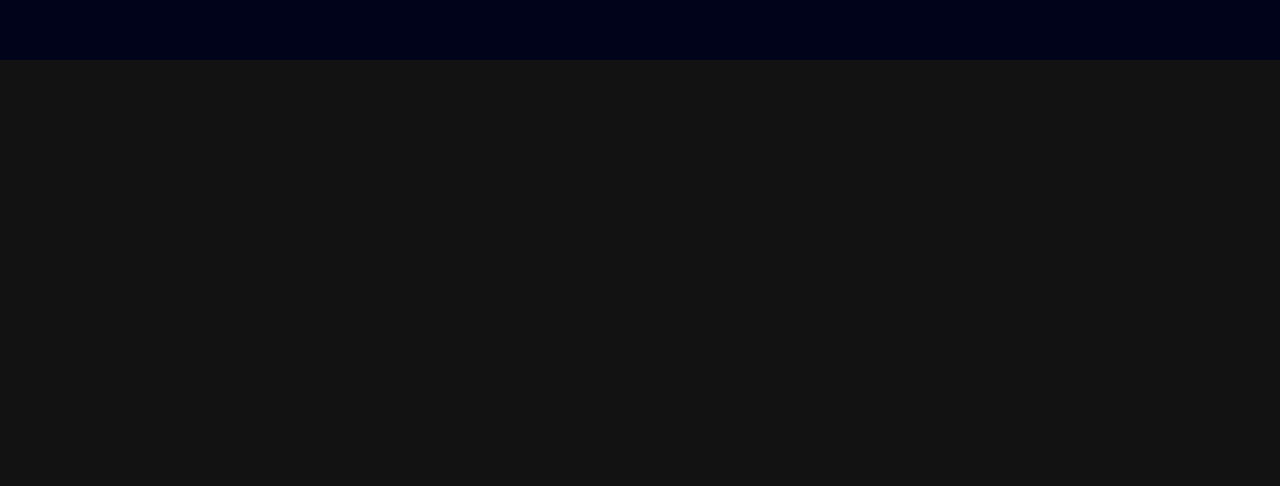
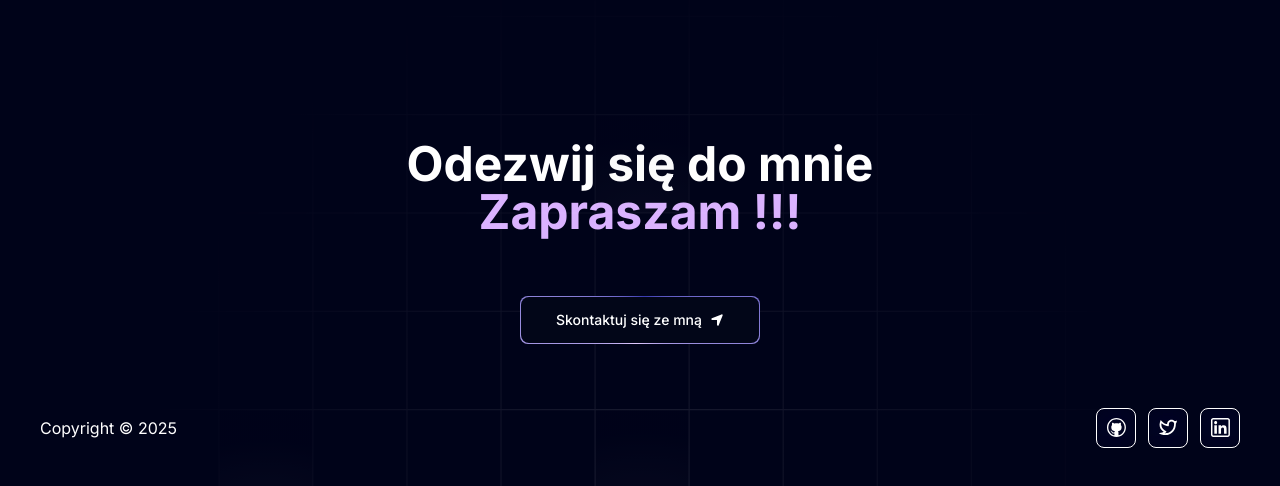
Before and after one commit to vat332/portfolio, a Next.js app: page / in a window 1280 px wide. Shown: the part 4784-5270 px from the top of the page. Before the commit the page ends 4844 px from the top, so only its background shows below. Built offline with nearby package versions, Linux system fonts and the light colour scheme.

Commit message:
Add Footer component and social media data; update Home page to include Footer section and modify navItems

```diff
--- a/app/page.tsx
+++ b/app/page.tsx
@@ -1,5 +1,6 @@
 import Approach from "@/components/Approach";
 import Experience from "@/components/Experience";
+import Footer from "@/components/Footer";
 import Grid from "@/components/Grid";
 import Hero from "@/components/Hero";
 import RecentProjects from "@/components/RecentProjects";
@@ -18,6 +19,7 @@
         <Technologies />
         <Experience />
         <Approach />
+        <Footer />
       </div>
     </main>
   );
--- /dev/null
+++ b/components/Footer.tsx
@@ -0,0 +1,47 @@
+import { socialMedia } from "@/data";
+import { FaLocationArrow } from "react-icons/fa6";
+import MagicButton from "./ui/MagicButton";
+
+const Footer = () => {
+  return (
+    <footer className="w-full pt-20 pb-10" id="contact">
+      <div className="w-full absolute left-0 -bottom-72 min-h-96">
+        <img
+          src="/footer-grid.svg"
+          alt="grid"
+          className="w-full h-full opacity-50"
+        />
+      </div>
+      <div className="flex flex-col items-center">
+        <h1 className="heading lg:max-w-[45vw]">
+          Odezwij się do mnie <br />
+          <span className="text-purple-300">Zapraszam !!! </span>
+        </h1>
+        <a href="mailto:sebastian.murawski0110@gmail.com" className="mt-5">
+          <MagicButton
+            title="Skontaktuj się ze mną"
+            icon={<FaLocationArrow />}
+            position="right"
+          />
+        </a>
+      </div>
+      <div className="flex mt-16 md:flex-row flex-col justify-between items-center">
+        <p className="md:text-base text-sm md:font-normal font-light">
+          Copyright © 2025
+        </p>
+        <div className="flex items-center md:gap-3 gap-6">
+          {socialMedia.map((profile) => (
+            <div
+              key={profile.id}
+              className="w-10 h-10 cursor-pointer flex justify-center items-center backdrop-filter backdrop-blur-lg saturate-180 bg-opacity-75 bg-black-200 rounded-lg border border-black-300"
+            >
+              <img src={profile.img} alt={profile.id} width={20} height={20} />
+            </div>
+          ))}
+        </div>
+      </div>
+    </footer>
+  );
+};
+
+export default Footer;
--- a/components/ui/FloatingNav.tsx
+++ b/components/ui/FloatingNav.tsx
@@ -55,7 +55,7 @@
           duration: 0.2,
         }}
         className={cn(
-          "flex max-w-fit md:min-w-[70vw] lg:min-w-fit fixed z-[5000] top-10 inset-x-0 mx-auto px-10 py-5 rounded-lg border border-black/.1 shadow-[0px_2px_3px_-1px_rgba(0,0,0,0.1),0px_1px_0px_0px_rgba(25,28,33,0.02),0px_0px_0px_1px_rgba(25,28,33,0.08)] items-center justify-center space-x-4 ",
+          "flex max-w-fit md:min-w-[70vw] lg:min-w-fit fixed z-[5000] top-10 inset-x-0 mx-auto px-10 py-5 rounded-lg border border-black/.1 shadow-[0px_2px_3px_-1px_rgba(0,0,0,0.1),0px_1px_0px_0px_rgba(25,28,33,0.02),0px_0px_0px_1px_rgba(25,28,33,0.08)] items-center justify-center space-x-4",
           className
         )}
         style={{
@@ -75,7 +75,7 @@
           >
             <span className="block sm:hidden">{navItem.icon}</span>
 
-            <span className=" text-sm !cursor-pointer">{navItem.name}</span>
+            <span className="text-sm !cursor-pointer">{navItem.name}</span>
           </Link>
         ))}
       </motion.div>
--- a/data/index.ts
+++ b/data/index.ts
@@ -1,5 +1,4 @@
 export const navItems = [
-  { name: "O mnie!", link: "#about" },
   { name: "Projekty", link: "#projects" },
   { name: "Technologie", link: "#technologies" },
   { name: "Doświadczenie", link: "#experience" },
@@ -147,3 +146,18 @@
     thumbnail: "/exp4.svg",
   },
 ];
+
+export const socialMedia = [
+  {
+    id: 1,
+    img: "/git.svg",
+  },
+  {
+    id: 2,
+    img: "/twit.svg",
+  },
+  {
+    id: 3,
+    img: "/link.svg",
+  },
+];
```
